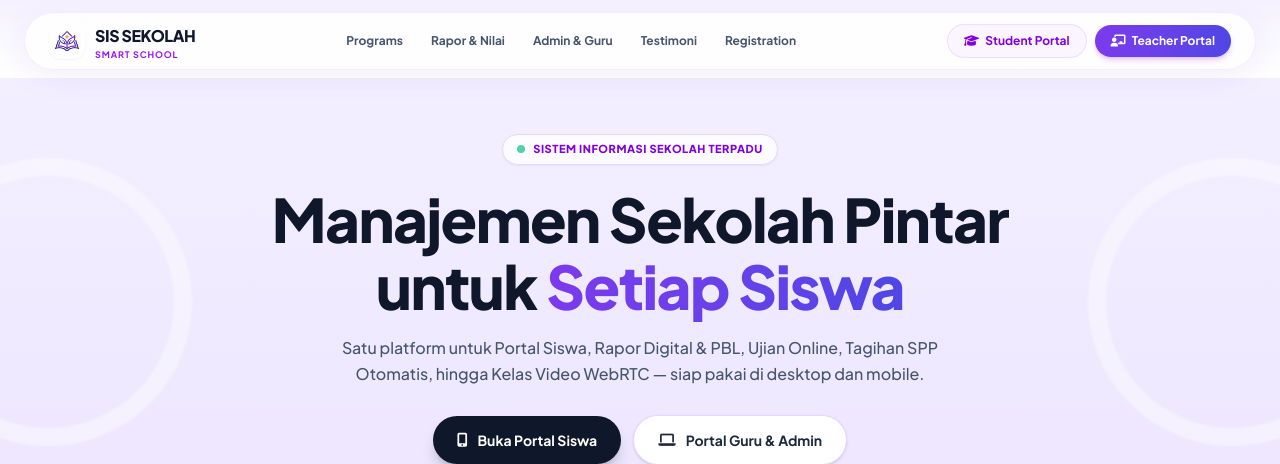
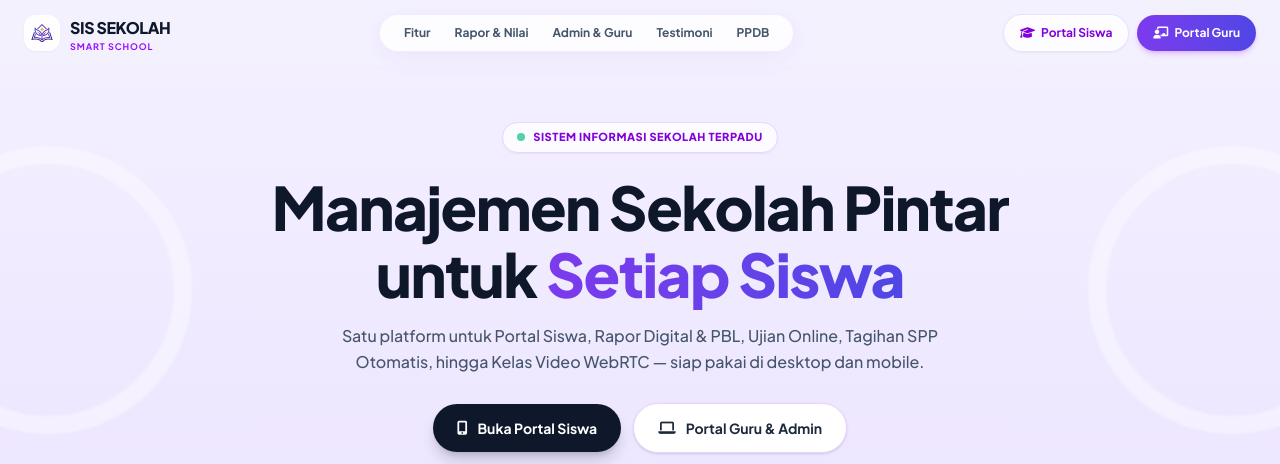
Before and after one commit to ThoriqMP/SIS-SEKOLAH, a Laravel app: page / in a window 1280 px wide. Shown: the top 464 px of the page. Run offline with Laravel 12, Linux system fonts and the light colour scheme; data that the repository does not hold is empty; style sheets or scripts are compiled from the project's sources.

Commit message:
Refine navbar pill layout, transparent header blend, and consistent Indonesian labels

```diff
--- a/resources/views/compro/index.blade.php
+++ b/resources/views/compro/index.blade.php
@@ -116,38 +116,38 @@
     {{-- ===================================================================== --}}
     {{-- NAVBAR                                                                --}}
     {{-- ===================================================================== --}}
-    <header class="sticky top-0 z-50 w-full px-4 sm:px-6 pt-3 pb-2 bg-gradient-to-b from-[#f3efff]/90 to-transparent backdrop-blur-md">
-        <nav class="max-w-7xl mx-auto flex items-center justify-between gap-4 bg-white/85 backdrop-blur-xl border border-purple-100/80 rounded-full px-4 sm:px-6 py-2.5 shadow-[0_8px_30px_rgb(109,40,217,0.07)]">
+    <header class="sticky top-0 z-50 w-full px-4 sm:px-6 py-3.5 bg-[#f3efff]/85 backdrop-blur-md">
+        <nav class="max-w-7xl mx-auto flex items-center justify-between gap-4">
             {{-- Brand --}}
             <a href="#" class="flex items-center gap-2.5 shrink-0 group">
-                <img src="{{ asset('logos/sis-sekolah-logo.png') }}" alt="SIS SEKOLAH" class="h-9 w-9 object-contain rounded-xl shadow-xs group-hover:scale-105 transition-transform">
+                <img src="{{ asset('logos/sis-sekolah-logo.png') }}" alt="SIS SEKOLAH" class="h-9 w-9 object-contain rounded-xl shadow-xs group-hover:scale-105 transition-transform bg-white p-0.5">
                 <div class="leading-none">
                     <span class="block text-sm sm:text-base font-extrabold tracking-tight text-slate-900">SIS SEKOLAH</span>
                     <span class="block text-[9px] font-bold uppercase tracking-widest text-purple-600 mt-0.5">Smart School</span>
                 </div>
             </a>
 
-            {{-- Desktop Menu --}}
-            <div class="hidden md:flex items-center gap-7 text-xs font-bold text-slate-600">
-                <a href="#fitur" class="hover:text-purple-700 transition">{{ __('messages.programs') }}</a>
-                <a href="#hasil-belajar" class="hover:text-purple-700 transition">Rapor & Nilai</a>
-                <a href="#dashboard-macbook" class="hover:text-purple-700 transition">Admin & Guru</a>
+            {{-- Desktop Centered Pill Menu --}}
+            <div class="hidden md:flex items-center gap-6 bg-white/90 border border-purple-100/90 rounded-full px-6 py-2.5 shadow-[0_6px_24px_rgb(109,40,217,0.06)] text-xs font-bold text-slate-600">
+                <a href="#fitur" class="hover:text-purple-700 transition">Fitur</a>
+                <a href="#hasil-belajar" class="hover:text-purple-700 transition">Rapor &amp; Nilai</a>
+                <a href="#dashboard-macbook" class="hover:text-purple-700 transition">Admin &amp; Guru</a>
                 <a href="#testimoni" class="hover:text-purple-700 transition">Testimoni</a>
-                <a href="{{ route('registration.create') }}" class="hover:text-purple-700 transition">{{ __('messages.registration') }}</a>
+                <a href="{{ route('registration.create') }}" class="hover:text-purple-700 transition">PPDB</a>
             </div>
 
             {{-- Right Actions --}}
             <div class="hidden md:flex items-center gap-2 shrink-0">
-                <a href="{{ route('student.login') }}" class="px-4 py-2 rounded-full text-xs font-bold text-purple-700 bg-purple-50 hover:bg-purple-100 border border-purple-200/70 transition">
-                    <i class="fa-solid fa-graduation-cap mr-1"></i> {{ __('messages.student_portal') }}
+                <a href="{{ route('student.login') }}" class="px-4 py-2.5 rounded-full text-xs font-bold text-purple-700 bg-white/90 hover:bg-white border border-purple-200/80 shadow-xs transition">
+                    <i class="fa-solid fa-graduation-cap mr-1"></i> Portal Siswa
                 </a>
-                <a href="{{ route('login') }}" class="px-4 py-2 rounded-full text-xs font-bold text-white bg-gradient-to-r from-[#7c3aed] to-[#4f46e5] hover:opacity-95 shadow-md shadow-purple-600/20 transition">
-                    <i class="fa-solid fa-chalkboard-user mr-1"></i> {{ __('messages.teacher_portal') }}
+                <a href="{{ route('login') }}" class="px-4 py-2.5 rounded-full text-xs font-bold text-white bg-gradient-to-r from-[#7c3aed] to-[#4f46e5] hover:opacity-95 shadow-md shadow-purple-600/20 transition">
+                    <i class="fa-solid fa-chalkboard-user mr-1"></i> Portal Guru
                 </a>
             </div>
 
             {{-- Mobile Hamburger --}}
-            <button @click="mobileMenu = !mobileMenu" class="md:hidden p-2 rounded-xl text-slate-700 hover:bg-purple-50" aria-label="Menu">
+            <button @click="mobileMenu = !mobileMenu" class="md:hidden p-2.5 rounded-xl bg-white/80 border border-purple-100 text-slate-700 hover:bg-white" aria-label="Menu">
                 <i class="fa-solid" :class="mobileMenu ? 'fa-xmark' : 'fa-bars'"></i>
             </button>
         </nav>
@@ -155,13 +155,14 @@
         {{-- Mobile Dropdown --}}
         <div x-show="mobileMenu" x-cloak @click.away="mobileMenu = false"
             class="md:hidden mt-2 max-w-7xl mx-auto bg-white rounded-3xl border border-purple-100 shadow-xl p-5 space-y-3">
-            <a href="#fitur" @click="mobileMenu = false" class="block py-2 text-sm font-bold text-slate-700">{{ __('messages.programs') }}</a>
-            <a href="#hasil-belajar" @click="mobileMenu = false" class="block py-2 text-sm font-bold text-slate-700">Rapor & Nilai</a>
-            <a href="#dashboard-macbook" @click="mobileMenu = false" class="block py-2 text-sm font-bold text-slate-700">Admin & Guru</a>
+            <a href="#fitur" @click="mobileMenu = false" class="block py-2 text-sm font-bold text-slate-700">Fitur</a>
+            <a href="#hasil-belajar" @click="mobileMenu = false" class="block py-2 text-sm font-bold text-slate-700">Rapor &amp; Nilai</a>
+            <a href="#dashboard-macbook" @click="mobileMenu = false" class="block py-2 text-sm font-bold text-slate-700">Admin &amp; Guru</a>
             <a href="#testimoni" @click="mobileMenu = false" class="block py-2 text-sm font-bold text-slate-700">Testimoni</a>
+            <a href="{{ route('registration.create') }}" @click="mobileMenu = false" class="block py-2 text-sm font-bold text-slate-700">PPDB</a>
             <div class="pt-3 border-t border-slate-100 grid grid-cols-2 gap-2">
-                <a href="{{ route('student.login') }}" class="text-center py-2.5 rounded-xl text-xs font-bold text-purple-700 bg-purple-50 border border-purple-200">{{ __('messages.student_portal') }}</a>
-                <a href="{{ route('login') }}" class="text-center py-2.5 rounded-xl text-xs font-bold text-white bg-purple-700">{{ __('messages.teacher_portal') }}</a>
+                <a href="{{ route('student.login') }}" class="text-center py-2.5 rounded-xl text-xs font-bold text-purple-700 bg-purple-50 border border-purple-200">Portal Siswa</a>
+                <a href="{{ route('login') }}" class="text-center py-2.5 rounded-xl text-xs font-bold text-white bg-purple-700">Portal Guru</a>
             </div>
         </div>
     </header>
```
